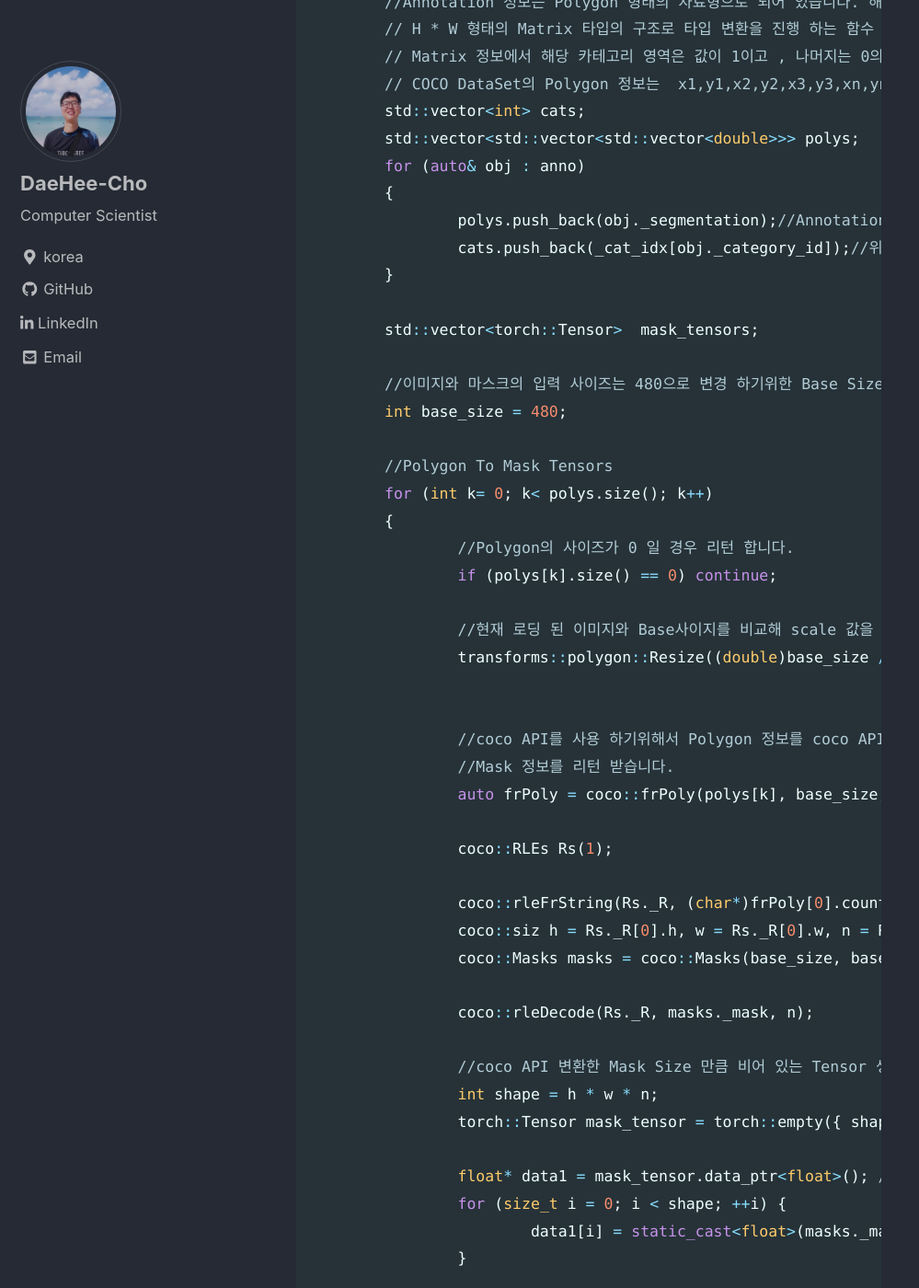
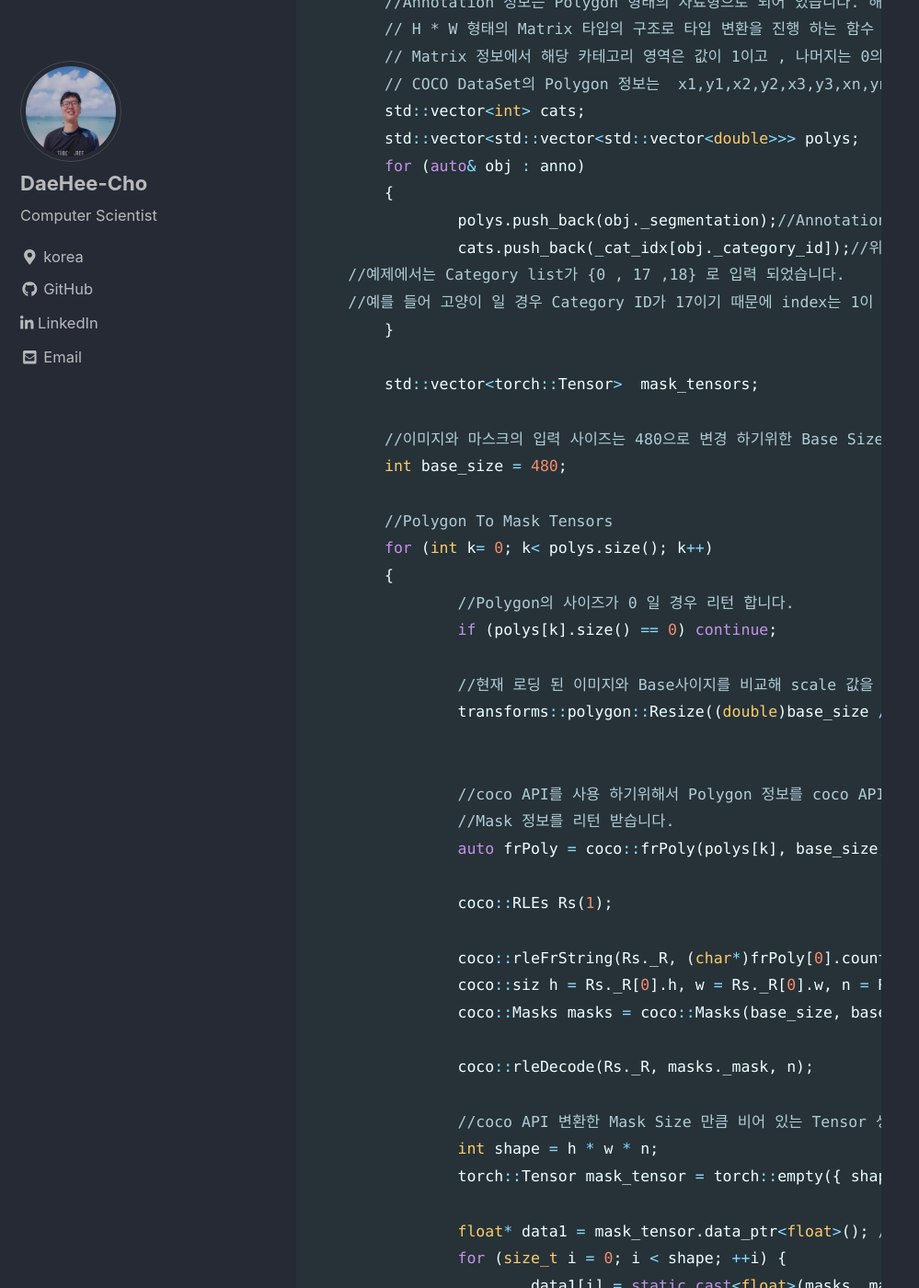
Before and after one commit to Navifra-Kerry/kerry-cho.github.io, a Jekyll site: the page built from _posts/2019-11-29-Image Segmentation Libtorch.md, in a window 1280 px wide and 1400 px high, scrolled down 14813 px. Shown: the whole window at 92% size, without its empty margins (0-999 px from the left). Built offline with Jekyll 4.4.1, drawn with Linux system fonts in a browser that asks for light colours; cached includes are drawn as plain includes; nearby versions of some CDN libraries; formulas are drawn with MathJax 3; comment, search, counter and statistics services are not loaded; some of the changed text lies outside the part shown.

Commit message:
Update 2019-11-29-Image Segmentation Libtorch.md

```diff
--- a/_posts/2019-11-29-Image Segmentation Libtorch.md
+++ b/_posts/2019-11-29-Image Segmentation Libtorch.md
@@ -472,7 +472,9 @@ torch::data::Example<> COCODataSet::get(size_t idx)
 	for (auto& obj : anno)
 	{
 		polys.push_back(obj._segmentation);//Annotation _segmentation정보만 가져 옵니다. PolyLines
-		cats.push_back(_cat_idx[obj._category_id]);//위 Polygon의 Category ID를 가져 옵니다.
+		cats.push_back(_cat_idx[obj._category_id]);//위 Polygon의 Category ID에 해당 하는 인덱스를 가져 옵니다.
+    //예제에서는 Category list가 {0 , 17 ,18} 로 입력 되었습니다.
+    //예를 들어 고양이 일 경우 Category ID가 17이기 때문에 index는 1이 입력 됩니다.
 	}
 
 	std::vector<torch::Tensor>  mask_tensors;
@@ -508,10 +510,10 @@ torch::data::Example<> COCODataSet::get(size_t idx)
 
 		float* data1 = mask_tensor.data_ptr<float>(); //해당 Tensor를 Dataptr 변경 후에
 		for (size_t i = 0; i < shape; ++i) {
-			data1[i] = static_cast<float>(masks._mask[i] * cats[k]);//Category ID를 곱한 후 값을 복사 해 줍니다.
+			data1[i] = static_cast<float>(masks._mask[i] * cats[k]);//Category Index를 곱한 후 값을 복사 해 줍니다.
 		}
 
-		//Mask는 해당 Category 영역은 1, 아닐 경우 0 이기 때문에 Category ID 곱하면 고양이 일 경우 17로 변경 되고
+		//Mask는 해당 Category 영역은 1, 아닐 경우 0 이기 때문에 Category ID 곱하면 개 일 경우 2로 변경 되고
 		//아닌 영역은 0으로 채워 집니다.
 
 		//Mask_tensor를 Category에 Mapping 후에 이미지 사이와 동일한 Matrix 형태로 변경 합니다
```
